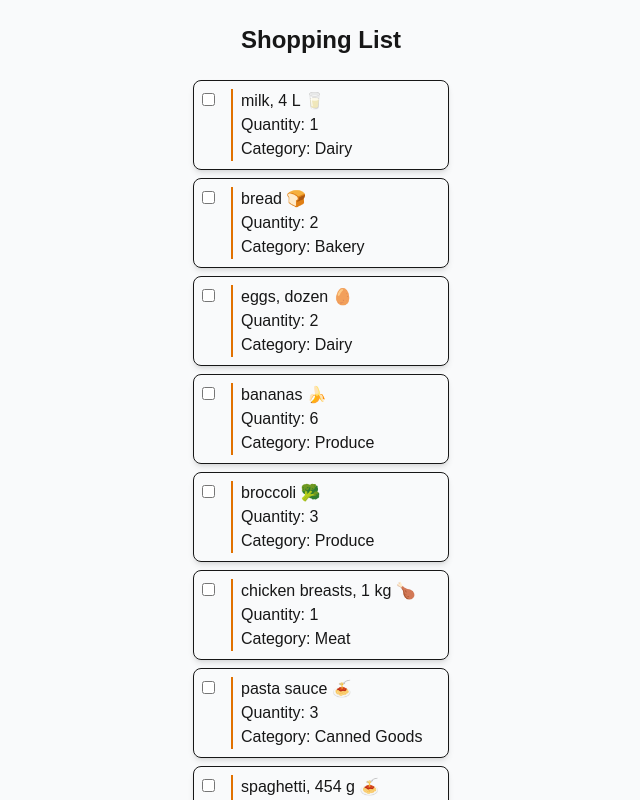
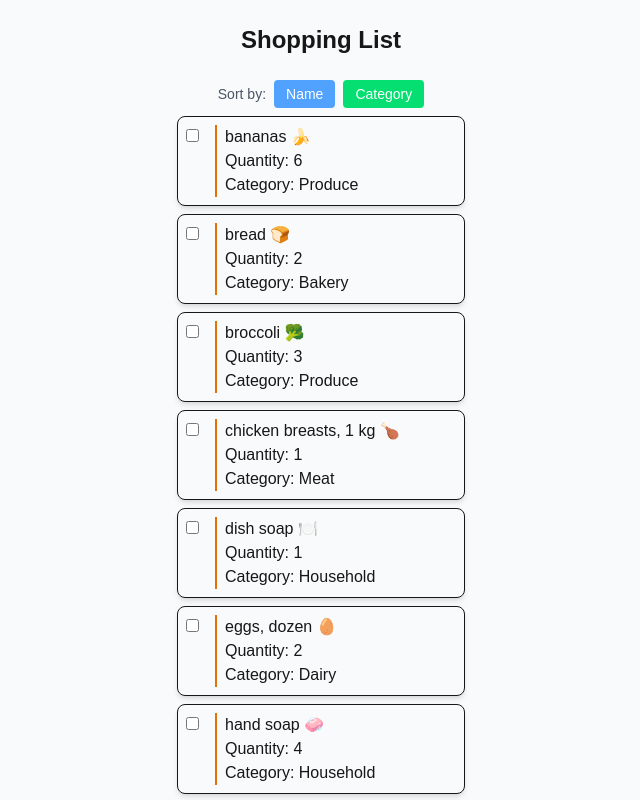
Before and after one commit to SoftDevCLF/cprg306-assignments, a Next.js app: page /week-6 in a window 1280 px wide. Shown: the top 800 px of the page, without its empty margins (319-959 px from the left). Built offline with nearby package versions, Linux system fonts and the light colour scheme.

Commit message:
Set up list

```diff
--- a/app/week-6/item-list.js
+++ b/app/week-6/item-list.js
@@ -1,90 +1,59 @@
+"use client";
 import Item from "./item";
+import { useState } from "react";
+import items from "./items.json";
+
 export default function ItemList() {
-  const item1 = {
-    name: "milk, 4 L 🥛",
-    quantity: 1,
-    category: "dairy",
-  };
+  const [sortBy, setSortBy] = useState("name");
 
-  const item2 = {
-    name: "bread 🍞",
-    quantity: 2,
-    category: "bakery",
-  };
+  const sortItems = [...items].sort((item1, item2) => {
+    if (sortBy === "name") {
+      if (item1.name < item2.name) {
+        return -1;
+      } else if (item1.name > item2.name) {
+        return 1;
+      } else {
+        return 0;
+      }
+    } else if (sortBy === "category") {
+      if (item1.category < item2.category) {
+        return -1;
+      } else if (item1.category > item2.category) {
+        return 1;
+      } else {
+        return 0;
+      }
+    }
+  });
 
-  const item3 = {
-    name: "eggs, dozen 🥚",
-    quantity: 2,
-    category: "dairy",
-  };
-
-  const item4 = {
-    name: "bananas 🍌",
-    quantity: 6,
-    category: "produce",
-  };
-
-  const item5 = {
-    name: "broccoli 🥦",
-    quantity: 3,
-    category: "produce",
-  };
-
-  const item6 = {
-    name: "chicken breasts, 1 kg 🍗",
-    quantity: 1,
-    category: "meat",
-  };
-
-  const item7 = {
-    name: "pasta sauce 🍝",
-    quantity: 3,
-    category: "canned goods",
-  };
-
-  const item8 = {
-    name: "spaghetti, 454 g 🍝",
-    quantity: 2,
-    category: "dry goods",
-  };
-
-  const item9 = {
-    name: "toilet paper, 12 pack 🧻",
-    quantity: 1,
-    category: "household",
-  };
-
-  const item10 = {
-    name: "paper towels, 6 pack",
-    quantity: 1,
-    category: "household",
-  };
-
-  const item11 = {
-    name: "dish soap 🍽️",
-    quantity: 1,
-    category: "household",
-  };
-
-  const item12 = {
-    name: "hand soap 🧼",
-    quantity: 4,
-    category: "household",
-  };
   return (
     <div>
-      <Item {...item1} />
-      <Item {...item2} />
-      <Item {...item3} />
-      <Item {...item4} />
-      <Item {...item5} />
-      <Item {...item6} />
-      <Item {...item7} />
-      <Item {...item8} />
-      <Item {...item9} />
-      <Item {...item10} />
-      <Item {...item11} />
-      <Item {...item12} />
+      <div className="flex gap-2 mb-2 justify-center-safe items-center">
+        <span className="text-sm text-gray-600">Sort by:</span>
+        <button
+          className={`px-3 py-1 rounded text-white text-sm transition-colors ${
+            sortBy === "name"
+              ? "bg-blue-400 hover:bg-blue-600"
+              : "bg-green-400 hover:bg-green-600"
+          }`}
+          onClick={() => setSortBy("name")}
+        >
+          Name
+        </button>
+        <button
+          className={`px-3 py-1 rounded text-white text-sm transition-colors ${
+            sortBy === "category"
+              ? "bg-blue-400 hover:bg-blue-600"
+              : "bg-green-400 hover:bg-green-600"
+          }`}
+          onClick={() => setSortBy("category")}
+        >
+          Category
+        </button>
+      </div>
+      {sortItems.map((item) => (
+        <Item key={item.id} {...item} />
+      ))}
     </div>
   );
 }
--- a/app/week-6/item.js
+++ b/app/week-6/item.js
@@ -1,18 +1,18 @@
 export default function Item({ name, quantity, category }) {
   return (
-    <ItemLayout>
+    <ItemCard>
       <ul>
         <li>{name}</li>
         <li>Quantity: {quantity}</li>
         <li className="capitalize">Category: {category}</li>
       </ul>
-    </ItemLayout>
+    </ItemCard>
   );
 }
 
-function ItemLayout({ children }) {
+function ItemCard({ children }) {
   return (
-    <div className="w-64 mx-auto border p-2 rounded-lg shadow-md flex justify-start mb-2">
+    <div className="w-72 mx-auto border p-2 rounded-lg shadow-md flex justify-start mb-2">
       <div className="pr-4 border-amber-600 border-r-2">
         <input type="checkbox" />
       </div>
--- /dev/null
+++ b/app/week-6/items.json
@@ -0,0 +1,74 @@
+[
+  {
+    "id": "1h2GJKH12gkHG31h1H",
+    "name": "milk, 4 L 🥛",
+    "quantity": 1,
+    "category": "dairy"
+  },
+  {
+    "id": "2KJH3k2j3H1k2J3K1H",
+    "name": "bread 🍞",
+    "quantity": 2,
+    "category": "bakery"
+  },
+  {
+    "id": "3h2KJH3k2j3H1k2J3",
+    "name": "eggs, dozen 🥚",
+    "quantity": 2,
+    "category": "dairy"
+  },
+  {
+    "id": "4k2J3K1H2GJKH12gk",
+    "name": "bananas 🍌",
+    "quantity": 6,
+    "category": "produce"
+  },
+  {
+    "id": "5H1h1H2KJH3k2j3H",
+    "name": "broccoli 🥦",
+    "quantity": 3,
+    "category": "produce"
+  },
+  {
+    "id": "6H1k2J3K1H2GJKH1",
+    "name": "chicken breasts, 1 kg 🍗",
+    "quantity": 1,
+    "category": "meat"
+  },
+  {
+    "id": "7gkHG31h1H2KJH3k",
+    "name": "pasta sauce 🍝",
+    "quantity": 3,
+    "category": "canned goods"
+  },
+  {
+    "id": "8j3H1k2J3K1H2GJK",
+    "name": "spaghetti, 454 g 🍝",
+    "quantity": 2,
+    "category": "dry goods"
+  },
+  {
+    "id": "9H12gkHG31h1H2KJ",
+    "name": "toilet paper, 12 pack 🧻",
+    "quantity": 1,
+    "category": "household"
+  },
+  {
+    "id": "10H3k2j3H1k2J3K1",
+    "name": "paper towels, 6 pack",
+    "quantity": 1,
+    "category": "household"
+  },
+  {
+    "id": "11k2J3K1H2GJKH12",
+    "name": "dish soap 🍽️",
+    "quantity": 1,
+    "category": "household"
+  },
+  {
+    "id": "12GJKH12gkHG31h1",
+    "name": "hand soap 🧼",
+    "quantity": 4,
+    "category": "household"
+  }
+]
```
